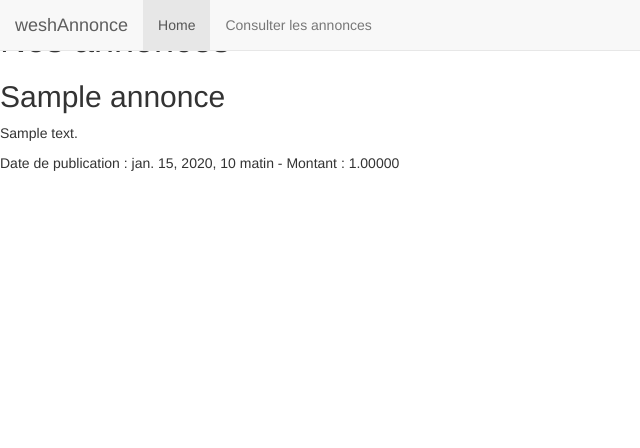
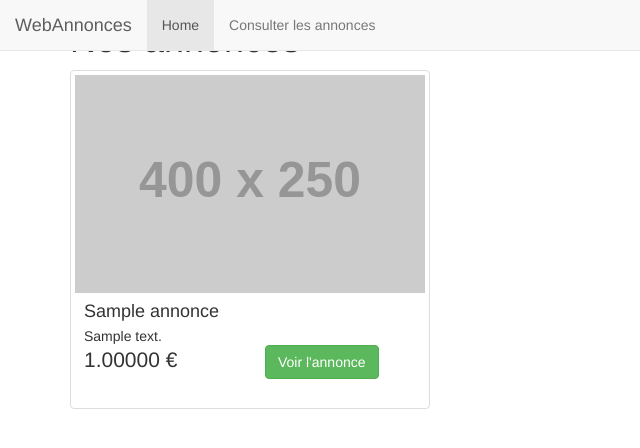
Before and after one commit to aittiritesoufian/ESGI-pythonproject, a Django app: page /annonces/list/ in a window 1280 px wide. Shown: the top 448 px of the page, without its empty margins (0-640 px from the left). Run offline with Django 3.2, Linux system fonts and the light colour scheme; tables that the repository leaves empty hold one stand-in row (values such as "Sample post"); grey boxes labelled with a size stand in for pictures from a placeholder-image service; some libraries are stand-ins or nearby versions.

Commit message:
setting template for annonces

```diff
--- a/webannonces/annonces/templates/annonces/base.html
+++ b/webannonces/annonces/templates/annonces/base.html
@@ -69,14 +69,14 @@
 					<span class="icon-bar"></span>
 					<span class="icon-bar"></span>
 				</button>
-				<a class="navbar-brand" href="http://monannonce.project/">weshAnnonce</a>
+				<a class="navbar-brand" href="http://monannonce.project/">WebAnnonces</a>
 			</div>
 
 			<!-- Collect the nav links, forms, and other content for toggling -->
 			<div class="collapse navbar-collapse" id="bs-example-navbar-collapse-1">
 				<ul class="nav navbar-nav">
-					<li class="active"><a href="http://monannonce.project/">Home</a></li>
-					<li><a href="http://monannonce.project/annonces">Consulter les annonces</a></li>
+					<li class="active"><a href="{% url 'home' %}">Home</a></li>
+					<li><a href="{% url 'liste_annonces' %}">Consulter les annonces</a></li>
           {% comment %}
           @if (Auth::check())
             <li><a href="http://monannonce.project/admin/annonces">Mes annonces</a></li>
--- a/webannonces/annonces/templates/annonces/list-annonces.html
+++ b/webannonces/annonces/templates/annonces/list-annonces.html
@@ -1,12 +1,35 @@
 {% extends "annonces/base.html" %}
+{% load static %}
 {% block title %}Liste des annonces du site{% endblock %}
+{% block style %}
+    <link rel="stylesheet" type="text/css" href="{% static 'annonces/css/annonces.css' %}">
+{% endblock %}
+{% block search %}
+    {# toDo #}
+{% endblock %}
 {% block content %}
-    <h1>Nos annonces</h1>
-    {% for annonce in annonces %}
-        <section>
-            <h2>{{ annonce.titre }}</h2>
-            <p>{{ annonce.contenu|truncatewords:100 }}</p>
-            <p>Date de publication : {{ annonce.date }} - Montant : {{ annonce.montant }}</p>
-        </section>
-    {% endfor %}
+    <div class="container" id="annonce-wrapper">
+        <h1>Nos annonces</h1>
+        <div id="products" class="row list-group">
+            {% for annonce in annonces %}
+            <div class="item  col-xs-4 col-lg-4">
+                <div class="thumbnail">
+                    <img class="group list-group-image" src="http://placehold.it/400x250/000/fff" alt="" />
+                    <div class="caption">
+                        <h4 class="group inner list-group-item-heading">{{ annonce.titre }}</h4>
+                        <p class="group inner list-group-item-text">{{ annonce.contenu|truncatewords:60 }}</p>
+                        <div class="row">
+                            <div class="col-xs-12 col-md-6">
+                                <p class="lead">{{ annonce.montant }} €</p>
+                            </div>
+                            <div class="col-xs-12 col-md-6">
+                                <a class="btn btn-success" href="{% url 'single_annonce' annonce.id %}">Voir l'annonce</a>
+                            </div>
+                        </div>
+                    </div>
+                </div>
+            </div>
+            {% endfor %}
+        </div>
+    </div>
 {% endblock %}
--- a/webannonces/annonces/urls.py
+++ b/webannonces/annonces/urls.py
@@ -2,9 +2,9 @@ from django.urls import path
 from . import views
 
 urlpatterns = [
-    path('accueil/', views.home),
-    path('annonce/<int:id_annonce>', views.getAnnonce),
-    path('list/', views.list),
+    path('', views.home, name="home"),
+    path('annonce/<int:id_annonce>', views.getAnnonce, name="single_annonce"),
+    path('list/', views.list, name="liste_annonces"),
     path('list/<str:title>', views.listSearch),
     path('peupleurbdd/', views.peupleur, name="peupleur"),
 ]
```
